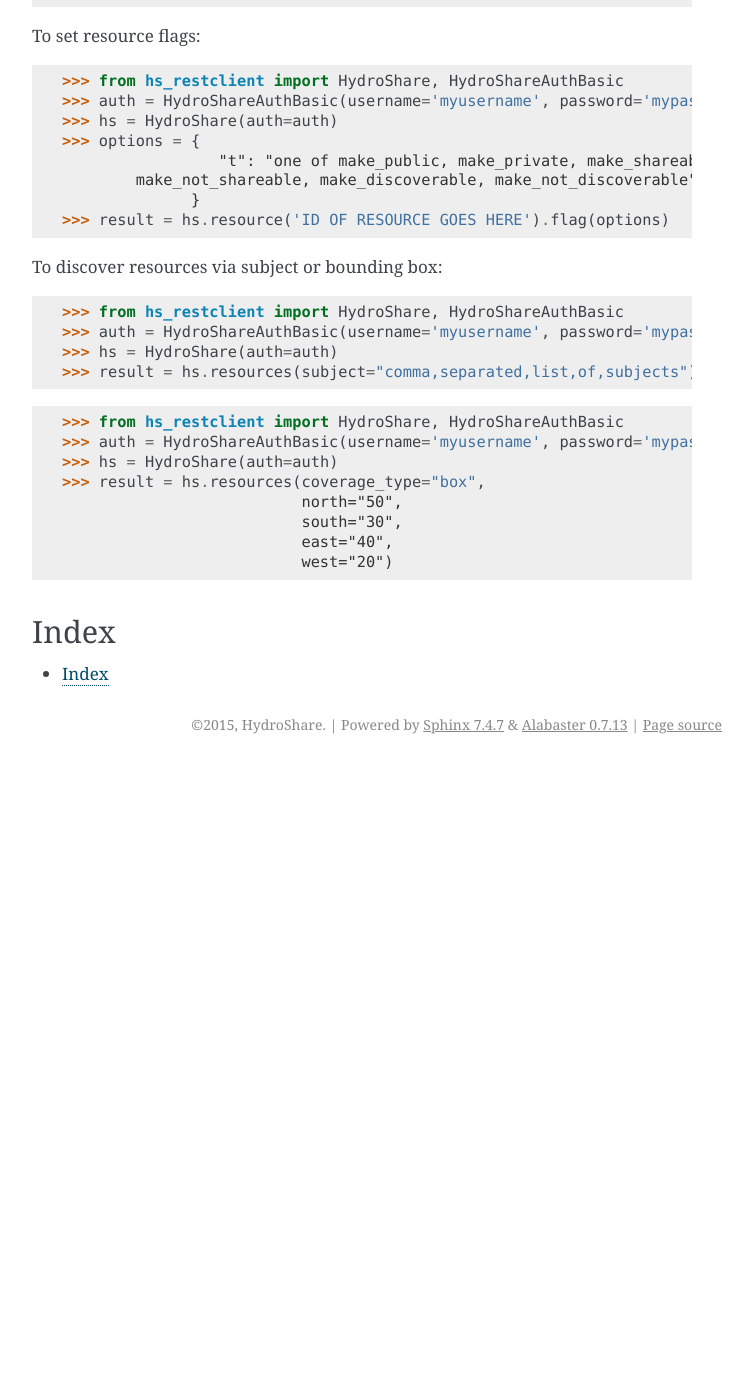
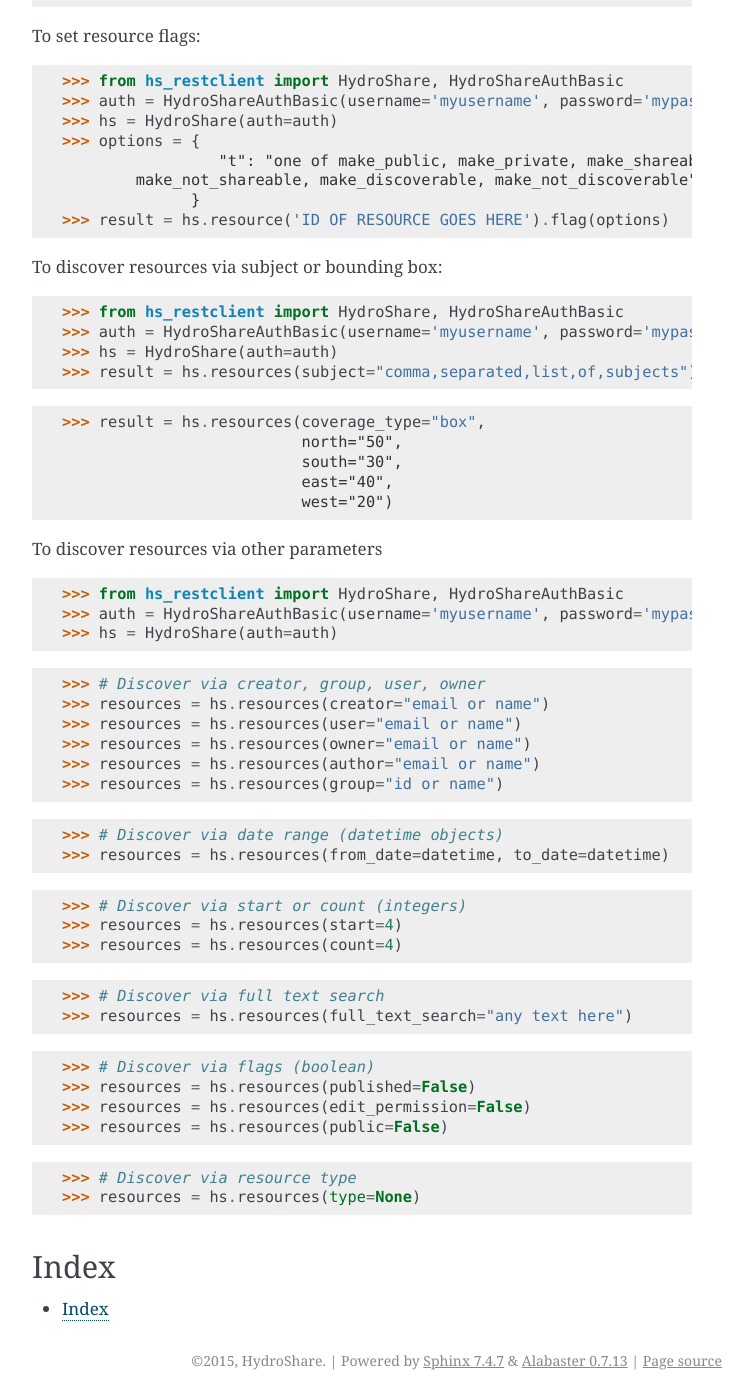
Before and after one commit to hydroshare/hs_restclient, a Sphinx documentation site: the page built from docs/index.rst, in a window 1280 px wide and 1400 px high, scrolled down 7129 px. Shown: the whole window, without its empty margins (388-1140 px from the left). Built offline with Sphinx 7.4.7, drawn with Linux system fonts in a browser that asks for light colours; before the commit the page ends 7893 px from its top, so only the background shows below that; some of the changed text lies outside the part shown.

Commit message:
Update index.rst

```diff
--- a/docs/index.rst
+++ b/docs/index.rst
@@ -30,7 +30,7 @@
 
     >>> from hs_restclient import HydroShare
     >>> hs = HydroShare()
-    >>> for resource in hs.getResourceList():
+    >>> for resource in hs.resources():
     >>>     print(resource)
 
 To authenticate using HTTP Basic authentication, and then get system metadata for resources you have access to:
@@ -38,7 +38,7 @@
     >>> from hs_restclient import HydroShare, HydroShareAuthBasic
     >>> auth = HydroShareAuthBasic(username='myusername', password='mypassword')
     >>> hs = HydroShare(auth=auth)
-    >>> for resource in hs.getResourceList():
+    >>> for resource in hs.resources():
     >>>     print(resource)
 
 To authenticate using OAuth2 authentication (using a user and password supplied by the user), and then get a list of
@@ -59,11 +59,11 @@
     >>> hs = HydroShare(auth=auth)
     >>>
     >>> try:
-    >>>     for resource in hs.getResourceList():
+    >>>     for resource in hs.resources():
     >>>         print(resource)
     >>> except TokenExpiredError as e:
     >>>     hs = HydroShare(auth=auth)
-    >>>    for resource in hs.getResourceList():
+    >>>    for resource in hs.resources():
     >>>         print(resource)
 
 Note that currently the client does not handle token renewal, hence the need to catch TokenExpiredError.
@@ -96,7 +96,7 @@
     >>>                             token=token)
     >>> try:
     >>>     hs = HydroShare(auth=auth)
-    >>>     for resource in hs.getResourceList():
+    >>>     for resource in hs.resources():
     >>>         print(resource)
     >>> except:
     >>>     # get_token() is a stand in for how you get a new token on your system.
@@ -104,7 +104,7 @@
     >>>     auth = HydroShareAuthOAuth2(client_id, client_secret,
     >>>                                 token=token)
     >>>     hs = HydroShare(auth=auth)
-    >>>     for resource in hs.getResourceList():
+    >>>     for resource in hs.resources():
     >>>         print(resource)
 
 Note that currently the client does not handle token renewal, hence the need to catch TokenExpiredError.
@@ -113,14 +113,14 @@
 
     >>> from hs_restclient import HydroShare
     >>> hs = HydroShare(hostname='mydev.mydomain.net', verify=False)
-    >>> for resource in hs.getResourceList():
+    >>> for resource in hs.resources():
     >>>     print(resource)
 
 To connect to a development HydroShare server that is not running HTTPS:
 
     >>> from hs_restclient import HydroShare
     >>> hs = HydroShare(hostname='mydev.mydomain.net', port=8000, use_https=False)
-    >>> for resource in hs.getResourceList():
+    >>> for resource in hs.resources():
     >>>     print(resource)
 
 Note that authenticated connections **must** use HTTPS.
@@ -356,15 +356,43 @@
     >>> hs = HydroShare(auth=auth)
     >>> result = hs.resources(subject="comma,separated,list,of,subjects")
 
-    >>> from hs_restclient import HydroShare, HydroShareAuthBasic
-    >>> auth = HydroShareAuthBasic(username='myusername', password='mypassword')
-    >>> hs = HydroShare(auth=auth)
     >>> result = hs.resources(coverage_type="box",
                               north="50",
                               south="30",
                               east="40",
                               west="20")
 
+To discover resources via other parameters
+
+    >>> from hs_restclient import HydroShare, HydroShareAuthBasic
+    >>> auth = HydroShareAuthBasic(username='myusername', password='mypassword')
+    >>> hs = HydroShare(auth=auth)
+
+    >>> # Discover via creator, group, user, owner
+    >>> resources = hs.resources(creator="email or name")
+    >>> resources = hs.resources(user="email or name")
+    >>> resources = hs.resources(owner="email or name")
+    >>> resources = hs.resources(author="email or name")
+    >>> resources = hs.resources(group="id or name")
+
+    >>> # Discover via date range (datetime objects)
+    >>> resources = hs.resources(from_date=datetime, to_date=datetime)
+
+    >>> # Discover via start or count (integers)
+    >>> resources = hs.resources(start=4)
+    >>> resources = hs.resources(count=4)
+
+    >>> # Discover via full text search
+    >>> resources = hs.resources(full_text_search="any text here")
+
+    >>> # Discover via flags (boolean)
+    >>> resources = hs.resources(published=False)
+    >>> resources = hs.resources(edit_permission=False)
+    >>> resources = hs.resources(public=False)
+
+    >>> # Discover via resource type
+    >>> resources = hs.resources(type=None)
+
 Index
 -----
 
```
